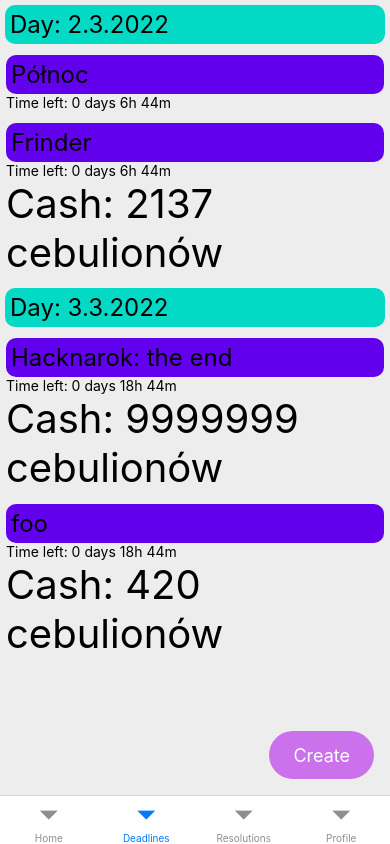
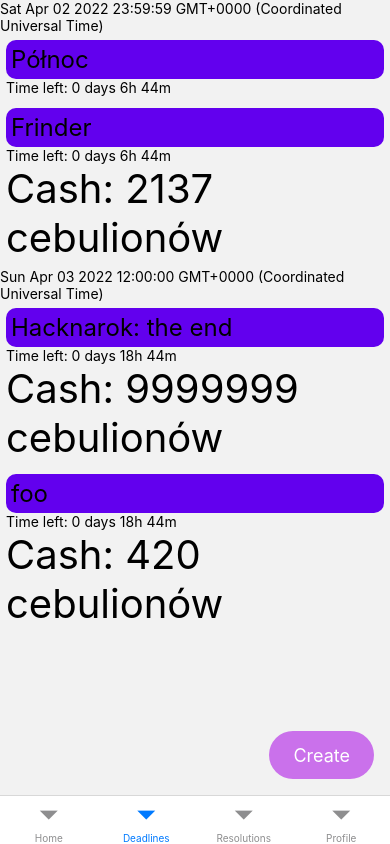
Before and after one commit to mjste/Hacknarok-2022, a React Native app: screen /Deadlines in a window 390 px wide. Built offline with nearby package versions, Linux system fonts and the light colour scheme.

Commit message:
Śmierć

```diff
--- a/components/Deadline.tsx
+++ b/components/Deadline.tsx
@@ -2,12 +2,12 @@ import React from "react";
 import { Button, StyleSheet, Text, View } from "react-native";
 import colors from "../colors";
 
-const today = new Date();
-today.setHours(23, 59, 59, 999);
+const yesterday = new Date();
+yesterday.setHours(23, 59, 59, 999);
 
-const tomorrow = new Date(today);
-tomorrow.setDate(tomorrow.getDate() + 1);
-tomorrow.setHours(12, 0, 0, 0);
+const today = new Date(yesterday);
+today.setDate(today.getDate() + 1);
+today.setHours(12, 0, 0, 0);
 
 export interface IDeadline {
   name: string;
@@ -16,13 +16,13 @@ export interface IDeadline {
 }
 
 export const deadlineArray: IDeadline[] = [
-  { name: "Hacknarok: the end", date: tomorrow, cash: 9999999 },
-  { name: "Północ", date: today, cash: 0 },
-  { name: "Frinder", date: today, cash: 2137 },
-  { name: "foo", date: tomorrow, cash: 420 },
+  { name: "Hacknarok: the end", date: today, cash: 9999999 },
+  { name: "Północ", date: yesterday, cash: 0 },
+  { name: "Frinder", date: yesterday, cash: 2137 },
+  { name: "foo", date: today, cash: 420 },
 ];
 
-export function compare(a: IDeadline, b: IDeadline) {
+export function compareDeadlines(a: IDeadline, b: IDeadline) {
   if (a.date < b.date) {
     return -1;
   } else if (a.date > b.date) {
@@ -35,10 +35,10 @@ interface DeadlineProps {
   index: number;
 }
 
-export function Deadline(props: DeadlineProps) {
-  deadlineArray.sort(compare);
+export function Deadline(props: IDeadline) {
+  deadlineArray.sort(compareDeadlines);
   let secondsLeft = Math.floor(
-    (deadlineArray[props.index].date.getTime() - new Date().getTime()) / 1000
+    (props.date.getTime() - new Date().getTime()) / 1000
   );
   let minutesLeft = Math.floor(secondsLeft / 60);
   let hoursLeft = Math.floor(minutesLeft / 60);
@@ -48,13 +48,11 @@ export function Deadline(props: DeadlineProps) {
 
   return (
     <View style={styles.DeadlineStyleBox}>
-      <Text style={styles.DeadlineStyleHeader}>
-        {deadlineArray[props.index].name}
-      </Text>
+      <Text style={styles.DeadlineStyleHeader}>{props.name}</Text>
       <Text style={styles.DeadlineStyleText}>
         Time left: {daysLeft} days {hoursLeft}h {minutesLeft}m{" "}
       </Text>
-      <MoneyAmount cash={deadlineArray[props.index].cash} />
+      <MoneyAmount cash={props.cash} />
     </View>
   );
 }
--- a/package.json
+++ b/package.json
@@ -13,8 +13,10 @@
     "@react-navigation/bottom-tabs": "^6.3.1",
     "@react-navigation/native": "^6.0.10",
     "@react-navigation/native-stack": "^6.6.1",
+    "@types/ramda": "^0.28.7",
     "expo": "~44.0.0",
     "expo-status-bar": "~1.2.0",
+    "ramda": "^0.28.0",
     "react": "17.0.1",
     "react-dom": "17.0.1",
     "react-floating-action-button": "^1.0.5",
--- /dev/null
+++ b/screens/Deadlines/Day.tsx
@@ -0,0 +1,45 @@
+import React from "react";
+import { Text, View } from "react-native";
+import {
+  compareDeadlines,
+  Deadline,
+  deadlineArray,
+  IDeadline,
+} from "../../components/Deadline";
+import * as R from "ramda";
+
+interface IDay {
+  index: number;
+  values: IDeadline[];
+}
+
+export const byDay = R.pipe(
+  R.groupBy((value: IDeadline) => {
+    return String(Math.floor(value.date.getTime() / (1000 * 24 * 3600)));
+  }),
+  R.toPairs,
+  R.sort((a, b) => {
+    const aa = a[0];
+    const bb = b[0];
+    if (aa < bb) {
+      return -1;
+    } else if (bb < aa) {
+      return 1;
+    } else return 0;
+  })
+)(deadlineArray);
+
+export function Day(props: IDay) {
+  return (
+    <View>
+      <DayHeader day={props.values[0].date.toString()} />
+      {props.values.map((value, i) => (
+        <Deadline {...value} />
+      ))}
+    </View>
+  );
+}
+
+function DayHeader(props: { day: string }) {
+  return <Text>{props.day}</Text>;
+}
--- a/screens/Deadlines/Deadlines.tsx
+++ b/screens/Deadlines/Deadlines.tsx
@@ -4,30 +4,52 @@ import {
   deadlineArray,
   IDeadline,
   Deadline,
-  compare,
+  compareDeadlines,
 } from "../../components/Deadline";
 import { FAB } from "react-native-elements";
-import { StatusBar } from "expo-status-bar";
 import { SafeAreaView } from "../../components/SafeAreaView";
 import colors from "../../colors";
+import { Day, byDay } from "./Day";
+
+// function Deadlines() {
+//   let prevDate = 0;
+//   return (
+//     <SafeAreaView>
+//       <View style={styles.DeadlinesListStyle}>
+//         {deadlineArray.sort(compare).map((item, index) => {
+//           if (item.date.getDate() != prevDate) {
+//             prevDate = item.date.getDate();
+//             return [
+//               <DayHeader date={item.date} key={2 * index} />,
+//               <Deadline index={index} key={2 * index + 1} />,
+//             ];
+//           }
+//           return <Deadline index={index} key={2 * index} />;
+//         })}
+//       </View>
+
+//       <FAB
+//         title={"Create"}
+//         placement={"right"}
+//         onPress={() => {
+//           if (Platform.OS == "android") {
+//             ToastAndroid.show("General Kenobi", ToastAndroid.SHORT);
+//           }
+//         }}
+//       />
+//     </SafeAreaView>
+//   );
+// }
 
 function Deadlines() {
-  let prevDate = 0;
   return (
     <SafeAreaView>
-      <View style={styles.DeadlinesListStyle}>
-        {deadlineArray.sort(compare).map((item, index) => {
-          if (item.date.getDate() != prevDate) {
-            prevDate = item.date.getDate();
-            return [
-              <DayHeader date={item.date} key={2 * index} />,
-              <Deadline index={index} key={2 * index + 1} />,
-            ];
-          }
-          return <Deadline index={index} key={2 * index} />;
-        })}
-      </View>
-
+      {byDay.map((x, i) => {
+        const [index, values] = x;
+        return (
+          <Day key={i} index={Number(index)} values={values as IDeadline[]} />
+        );
+      })}
       <FAB
         title={"Create"}
         placement={"right"}
@@ -40,8 +62,6 @@ function Deadlines() {
     </SafeAreaView>
   );
 }
-
-export default Deadlines;
 
 const styles = StyleSheet.create({
   DeadlinesStyle: {
@@ -62,17 +82,4 @@ const styles = StyleSheet.create({
   },
 });
 
-interface DayHeaderProps {
-  date: Date;
-}
-
-function DayHeader(props: DayHeaderProps) {
-  return (
-    <View>
-      <Text style={styles.DayHeaderStyle}>
-        Day: {props.date.getDate()}.{props.date.getMonth()}.
-        {props.date.getFullYear()}
-      </Text>
-    </View>
-  );
-}
+export default Deadlines;
```
Also changed, not shown: 1 other file (tests, documents, lock files or other folders).
